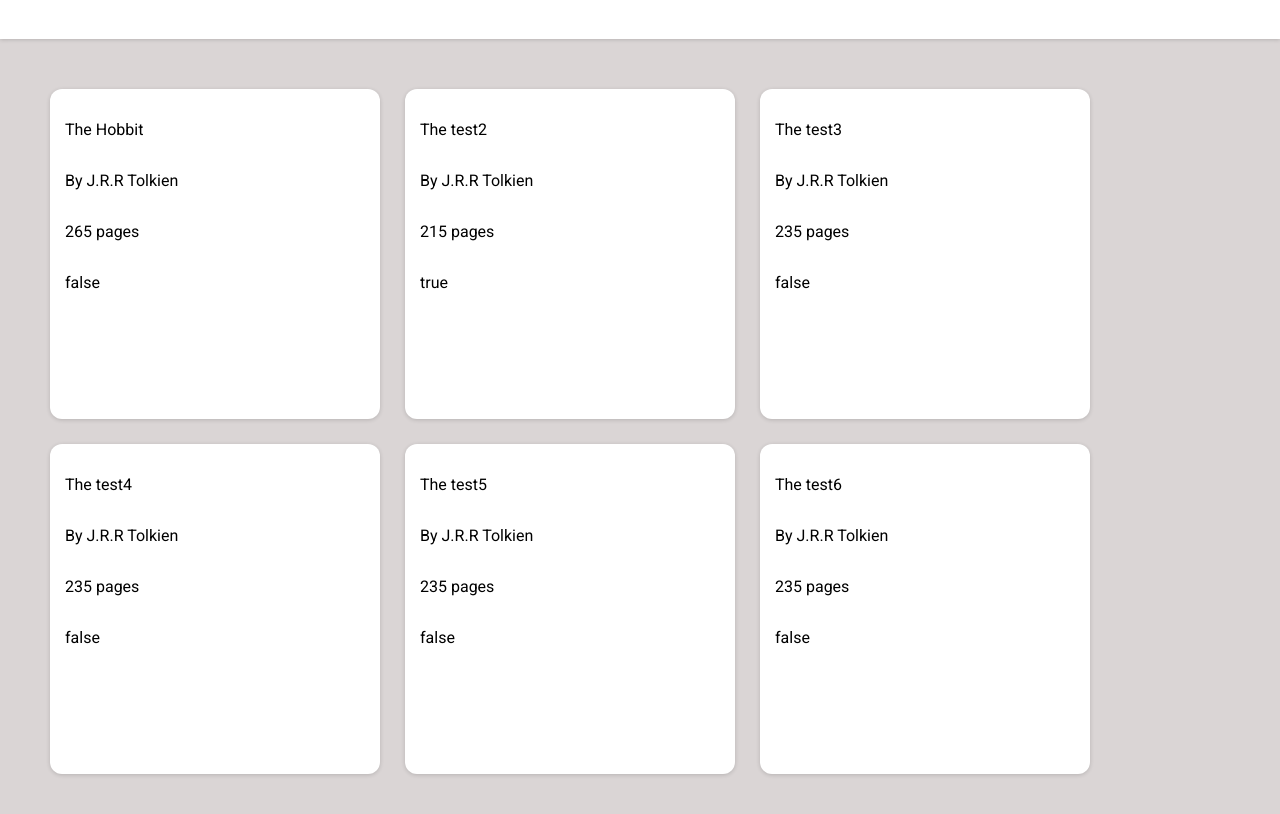
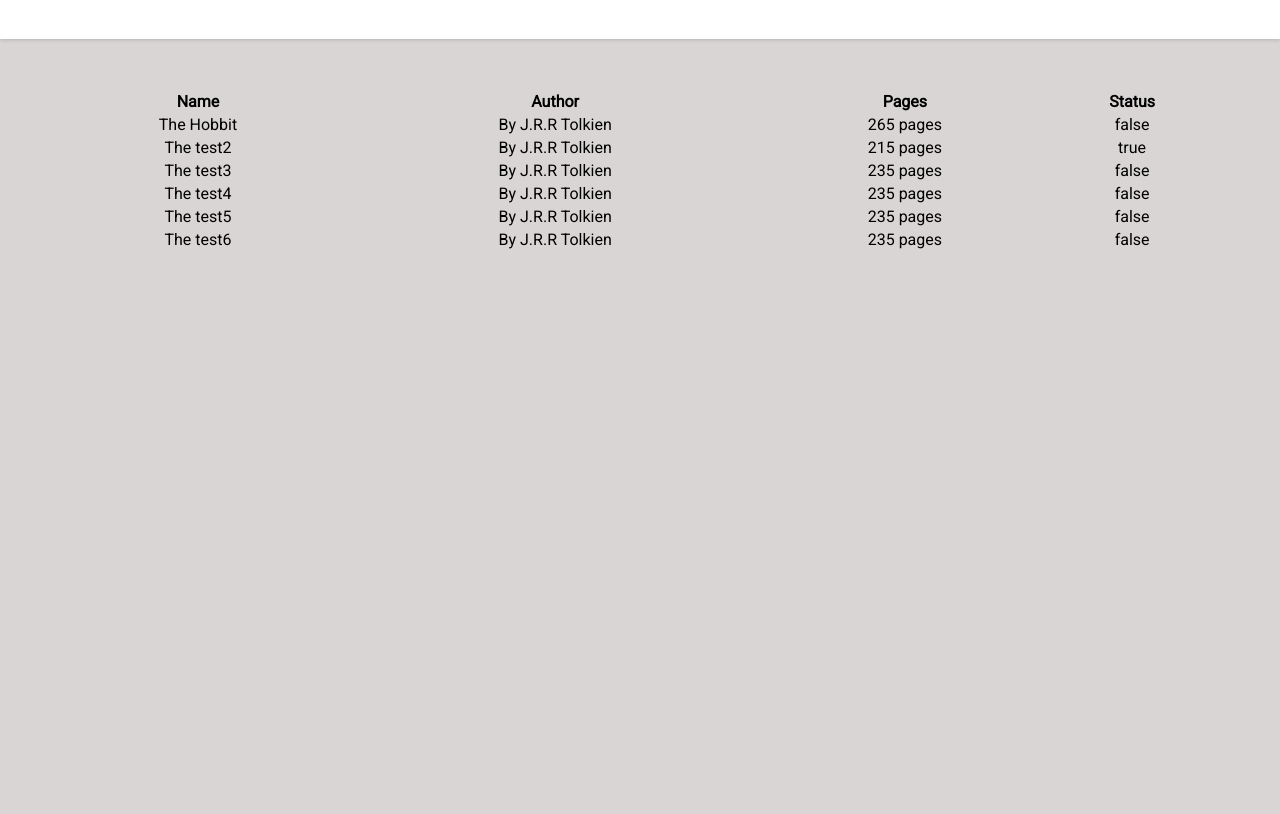
Before and after one commit to MarekRykaczewski/library, a plain HTML site: page index.html in a window 1280 px wide. Shown: the part 82-896 px from the top of the page. After the commit the page ends 800 px from the top, so only its background shows below. Drawn offline with Linux system fonts and the light colour scheme.

Commit message:
rework books into table format

```diff
--- a/index.html
+++ b/index.html
@@ -14,9 +14,21 @@
             Library
         </h1>
     </div>
-    <div id="shelf">
+    <table id="shelf">
+        <tbody id="table-header">
+            <tr>
+                <th>Name</th>
+                <th>Author</th>
+                <th>Pages</th>
+                <th>Status</th>
+                <th></th>
+            </tr>
+            <tbody id="table-content">
 
-    </div>
+            </tbody>
+
+        </tbody>
+    </table>
 
 </body>
 </html>
--- a/script.js
+++ b/script.js
@@ -26,26 +26,26 @@
 }
 
 function displayBooks() {
-    const shelf = document.getElementById("shelf")
+    const shelf = document.getElementById("table-content")
 
     for (let i = 0; i < myLibrary.length; i++) {
-        const bookContainer = document.createElement("div")
+        const bookContainer = document.createElement("tr")
         bookContainer.classList.add("book-container")
         shelf.appendChild(bookContainer)
 
-        const newBookTitle = document.createElement("p");
+        const newBookTitle = document.createElement("td");
         const newBookTitleText = document.createTextNode(myLibrary[i].title)
         newBookTitle.appendChild(newBookTitleText)
 
-        const newBookAuthor = document.createElement("p");
+        const newBookAuthor = document.createElement("td");
         const newBookAuthorText = document.createTextNode("By " + myLibrary[i].author)
         newBookAuthor.appendChild(newBookAuthorText)
 
-        const newBookPages = document.createElement("p");
+        const newBookPages = document.createElement("td");
         const newBookPagesText = document.createTextNode(myLibrary[i].pages + " pages")
         newBookPages.appendChild(newBookPagesText)
 
-        const newBookRead = document.createElement("p");
+        const newBookRead = document.createElement("td");
         const newBookReadText = document.createTextNode(myLibrary[i].read)
         newBookRead.appendChild(newBookReadText)
 
--- a/styles.css
+++ b/styles.css
@@ -17,18 +17,8 @@
 
 #shelf {
     padding: 50px;
-    display: flex;
-    flex-wrap: wrap;
-    gap: 25px;
 }
 
 .book-container {
-    display: flex;
-    flex-direction: column;
-    width: 300px;
-    height: 300px;
-    border-radius: 12px;
-    background-color: white;
-    box-shadow: rgba(0, 0, 0, 0.16) 0px 1px 4px;
-    padding: 15px;
+text-align: center;
 }
```
